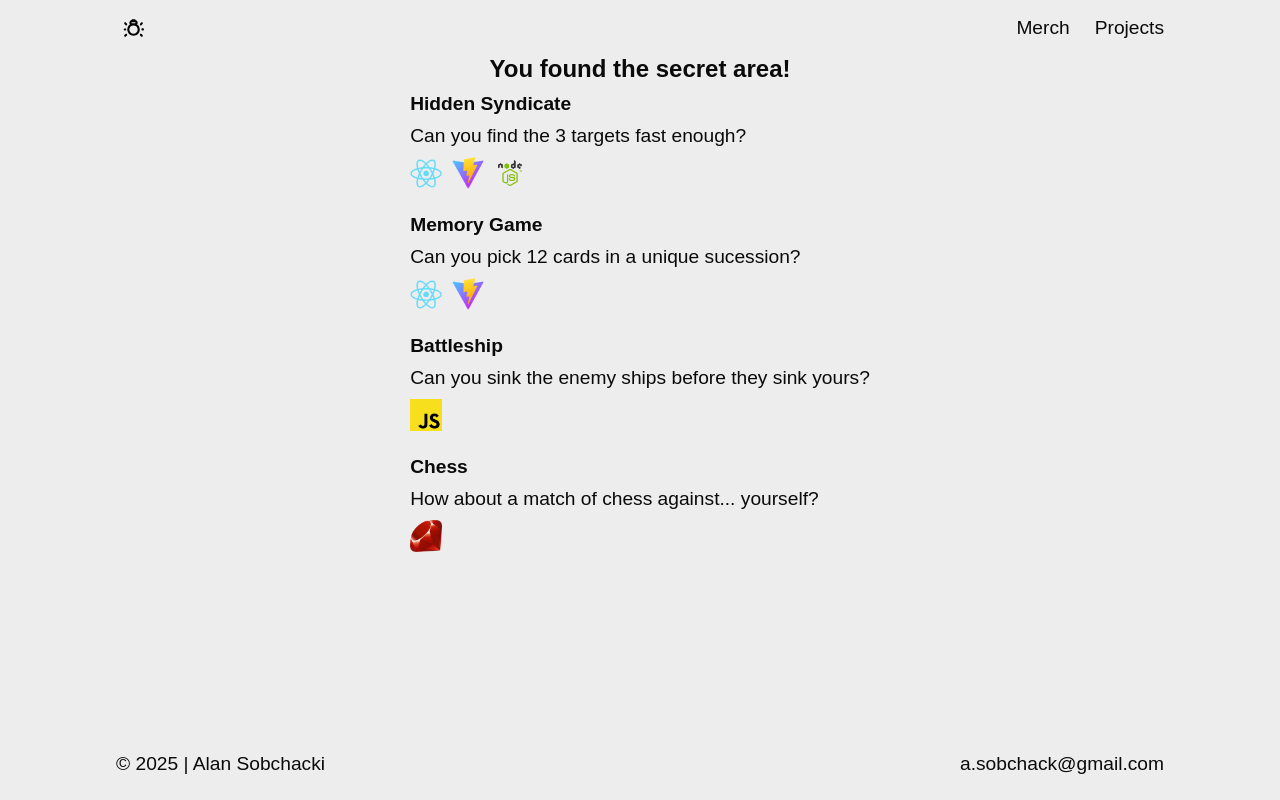
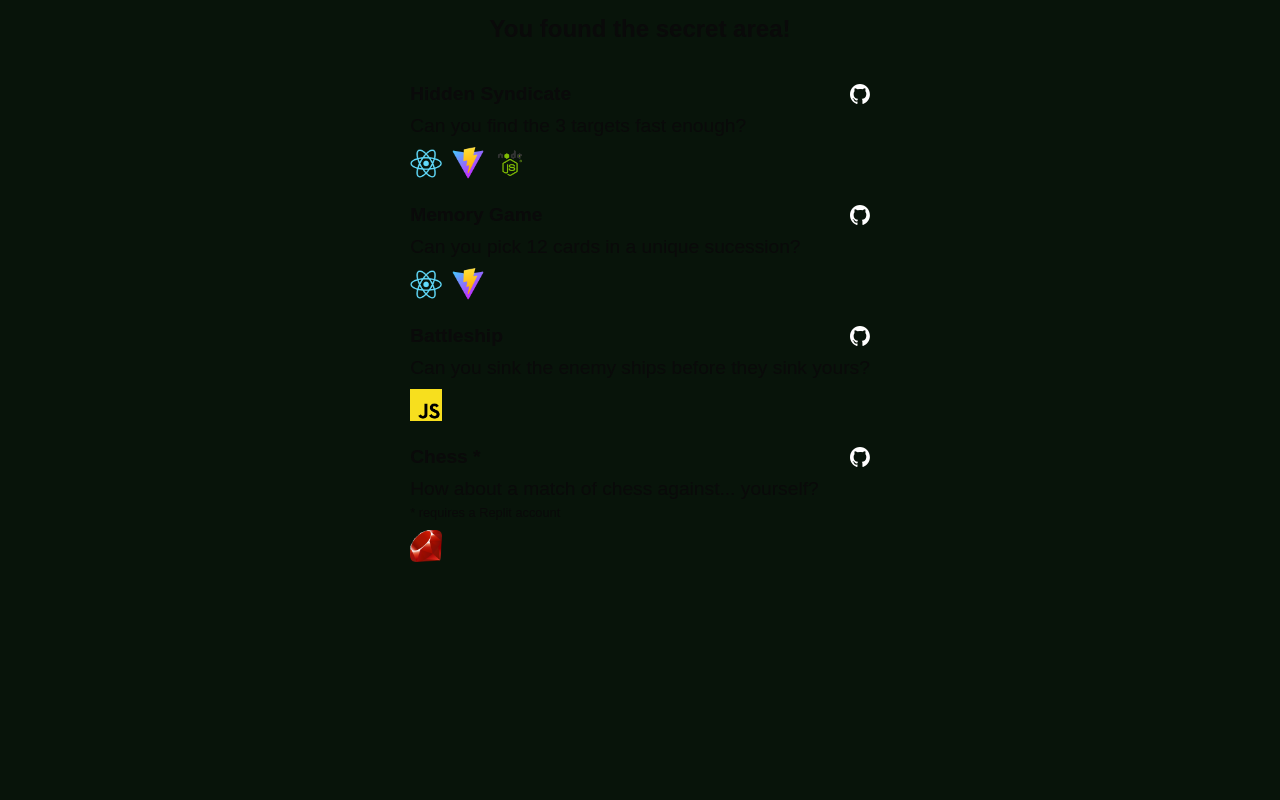
Before and after one commit to alansobchacki/personal-nextjs-website, a Next.js app: page /fun in a window 1280 px wide. Built offline with nearby package versions, Linux system fonts and the light colour scheme.

Commit message:
apply minor tweaks to the secret page.

```diff
--- a/src/app/components/layout/gamesSection/gamesSection.style.ts
+++ b/src/app/components/layout/gamesSection/gamesSection.style.ts
@@ -2,8 +2,10 @@ import styled from "styled-components";
 
 export const DivContainer = styled.section`
   display: flex;
+  height: 100vh;
   padding-top: 15px;
   padding-bottom: 15px;
+  background-color:rgb(8, 20, 10);
 `;
 
 export const DivSubContainer = styled.div`
@@ -18,8 +20,16 @@ export const DivSubContainer = styled.div`
   gap: 10px;
 `;
 
+export const TitleContainer = styled.div`
+  display: flex;
+  align-items: center;
+  justify-content: space-between;
+  width: 100%;
+`;
+
 export const Title = styled.h2`
   font-size: 1.5rem;
+  margin-bottom: 30px;
 `;
 
 export const GamesList = styled.div`
@@ -33,6 +43,7 @@ export const GamesList = styled.div`
 export const Game = styled.div`
   display: flex;
   flex-direction: column;
+  width: 100%;
   gap: 10px;
   font-size: 1.2rem;
   transition: opacity 0.5s ease;
@@ -45,6 +56,11 @@ export const GameTitle = styled.h3`
 export const GameDescription = styled.p`
 `;
 
+export const GameObservation = styled.p`
+  font-size: 0.8rem;
+  margin-top: -5px;
+`;
+
 export const TechStackContainer = styled.div`
   display: flex;
   gap: 10px;
--- a/src/app/components/layout/gamesSection/gamesSection.tsx
+++ b/src/app/components/layout/gamesSection/gamesSection.tsx
@@ -3,11 +3,13 @@
 import {
   DivContainer,
   DivSubContainer,
+  TitleContainer,
   Title,
   GamesList,
   Game,
   GameTitle,
   GameDescription,
+  GameObservation,
   TechStackContainer
 } from './gamesSection.style';
 import Image from 'next/image';
@@ -19,7 +21,10 @@ export default function GamesSection() {
         <Title>You found the secret area!</Title>
         <GamesList>
           <Game>
-            <GameTitle>Hidden Syndicate</GameTitle>
+            <TitleContainer>
+              <GameTitle>Hidden Syndicate</GameTitle>
+              <Image src={"/github-mark-light.svg"} width={20} height={20} alt="Github icon" />
+            </TitleContainer>
             <GameDescription>Can you find the 3 targets fast enough?</GameDescription>
             <TechStackContainer>
               <Image src="/react.png" width={32} height={32} alt="React icon" />
@@ -28,7 +33,10 @@ export default function GamesSection() {
             </TechStackContainer>
           </Game>
           <Game>
-            <GameTitle>Memory Game</GameTitle>
+            <TitleContainer>
+              <GameTitle>Memory Game</GameTitle>
+              <Image src={"/github-mark-light.svg"} width={20} height={20} alt="Github icon" />
+            </TitleContainer>
             <GameDescription>Can you pick 12 cards in a unique sucession?</GameDescription>
             <TechStackContainer>
               <Image src="/react.png" width={32} height={32} alt="React icon" />
@@ -36,15 +44,22 @@ export default function GamesSection() {
             </TechStackContainer>
           </Game>
           <Game>
-            <GameTitle>Battleship</GameTitle>
+            <TitleContainer>
+              <GameTitle>Battleship</GameTitle>
+              <Image src={"/github-mark-light.svg"} width={20} height={20} alt="Github icon" />
+            </TitleContainer>
             <GameDescription>Can you sink the enemy ships before they sink yours?</GameDescription>
             <TechStackContainer>
               <Image src="/javascript.png" width={32} height={32} alt="Javascript icon" />
             </TechStackContainer>
           </Game>
           <Game>
-            <GameTitle>Chess</GameTitle>
+            <TitleContainer>
+              <GameTitle>Chess *</GameTitle>
+              <Image src={"/github-mark-light.svg"} width={20} height={20} alt="Github icon" />
+            </TitleContainer>
             <GameDescription>How about a match of chess against... yourself?</GameDescription>
+            <GameObservation>* requires a Replit account</GameObservation>
             <TechStackContainer>
               <Image src="/ruby.png" width={32} height={32} alt="Ruby icon" />
             </TechStackContainer>
--- a/src/app/fun/page.tsx
+++ b/src/app/fun/page.tsx
@@ -1,13 +1,9 @@
-import Header from "../components/layout/header/header";
 import GamesSection from "../components/layout/gamesSection/gamesSection";
-import Footer from "../components/layout/footer/footer";
 
 export default function Fun() {
   return (
     <div style={{ display: "flex", flexDirection: "column", height: "100vh" }}>
-      <Header />
       <GamesSection />
-      <Footer />
     </div>
   );
 }
```
